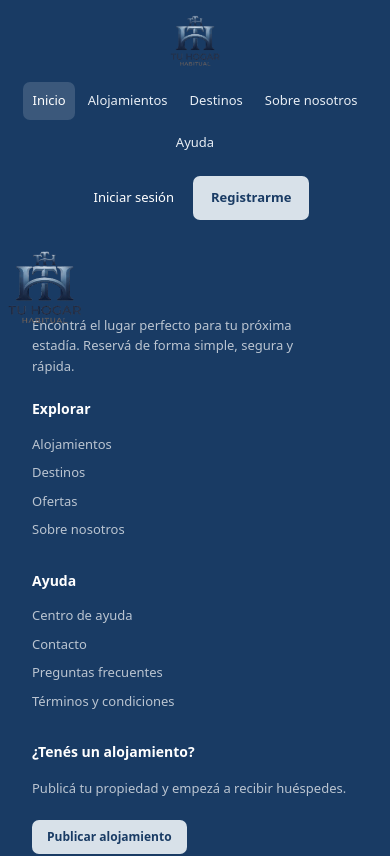
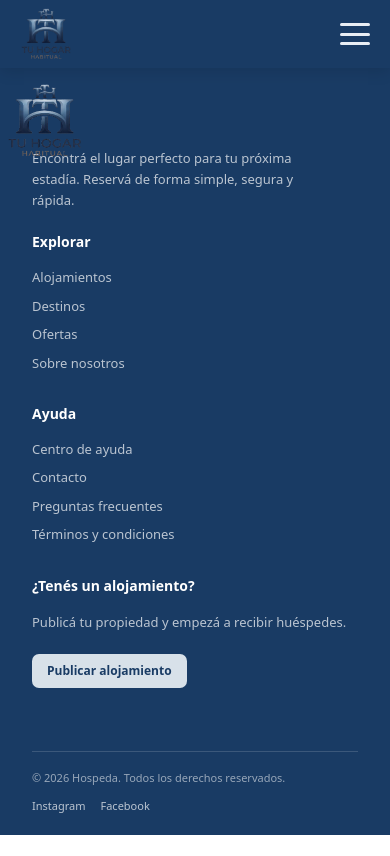
Before and after one commit to nahyuns/thh, an Angular app: page / in a window 390 px wide. Shown: the top 856 px of the page. Built offline with nearby package versions, Linux system fonts and the light colour scheme.

Commit message:
mejore nav

```diff
--- a/src/app/shared/nav/nav.css
+++ b/src/app/shared/nav/nav.css
@@ -2,6 +2,8 @@
   width: 100%;
   background-color: #193b64;
   box-shadow: 0 3px 15px rgba(0, 0, 0, 0.12);
+  position: relative;
+  z-index: 1000;
 }
 
 .nav-contenedor {
@@ -31,6 +33,15 @@
   object-fit: contain;
 }
 
+/* Contenedor principal de los enlaces y acciones */
+.menu-acciones-wrapper {
+  display: flex;
+  align-items: center;
+  justify-content: space-between;
+  flex-grow: 1;
+  gap: 25px;
+}
+
 /* Menú central */
 .menu {
   display: flex;
@@ -42,13 +53,11 @@
 .menu a {
   padding: 11px 13px;
   border-radius: 7px;
-
   color: #e8eef5;
   text-decoration: none;
   font-size: 14px;
   font-weight: 500;
   white-space: nowrap;
-
   transition: 0.2s ease;
 }
 
@@ -90,12 +99,10 @@
   color: #193b64;
   background-color: #d8e1e9;
   border-radius: 7px;
-
   text-decoration: none;
   font-size: 14px;
   font-weight: 700;
   white-space: nowrap;
-
   transition: 0.2s ease;
 }
 
@@ -104,51 +111,90 @@
   transform: translateY(-1px);
 }
 
-/* Adaptación para pantallas pequeñas */
+/* Botón hamburguesa (oculto en escritorio) */
+.menu-toggle {
+  display: none;
+  flex-direction: column;
+  justify-content: space-between;
+  width: 30px;
+  height: 22px;
+  background: transparent;
+  border: none;
+  cursor: pointer;
+  padding: 0;
+  z-index: 101;
+}
+
+.menu-toggle .bar {
+  width: 100%;
+  height: 3px;
+  background-color: #e8eef5;
+  border-radius: 2px;
+  transition: 0.3s ease;
+}
+
+/* --- Adaptación para pantallas pequeñas (Responsive) --- */
 @media (max-width: 1050px) {
   .nav-contenedor {
-    padding: 15px 20px;
-    flex-wrap: wrap;
-    gap: 15px;
+    padding: 0 20px;
+    min-height: 68px;
+  }
+
+  .menu-toggle {
+    display: flex;
+  }
+
+  /* El contenedor pasa a ser un menú desplegable oculto por defecto */
+  .menu-acciones-wrapper {
+    position: absolute;
+    top: 100%;
+    left: 0;
+    width: 100%;
+    background-color: #143052;
+    flex-direction: column;
+    align-items: stretch;
+    gap: 20px;
+    padding: 25px 20px;
+    box-shadow: 0 10px 15px rgba(0, 0, 0, 0.2);
+
+    /* Efecto de despliegue suave */
+    max-height: 0;
+    opacity: 0;
+    overflow: hidden;
+    pointer-events: none;
+    transition: all 0.3s ease-in-out;
+  }
+
+  /* Cuando se abre el menú */
+  .menu-acciones-wrapper.abierto {
+    max-height: 500px;
+    opacity: 1;
+    pointer-events: auto;
   }
 
   .menu {
-    flex-wrap: wrap;
-    gap: 4px;
+    flex-direction: column;
+    align-items: stretch;
+    gap: 5px;
   }
 
   .menu a {
-    padding: 9px;
-    font-size: 13px;
+    padding: 12px 15px;
+    font-size: 15px;
   }
 
   .acciones {
-    gap: 6px;
+    flex-direction: column;
+    width: 100%;
+    gap: 10px;
+    border-top: 1px solid rgba(255, 255, 255, 0.1);
+    padding-top: 15px;
   }
 
   .iniciar,
   .registrar {
-    font-size: 13px;
+    text-align: center;
+    padding: 12px;
+    font-size: 15px;
   }
 }
-
-@media (max-width: 650px) {
-  .nav-contenedor {
-    justify-content: center;
-    padding: 15px;
-  }
-
-  .marca {
-    width: 100%;
-  }
-
-  .menu {
-    width: 100%;
-    justify-content: center;
-  }
-
-  .acciones {
-    width: 100%;
-    justify-content: center;
-  }
-}
--- a/src/app/shared/nav/nav.html
+++ b/src/app/shared/nav/nav.html
@@ -1,43 +1,51 @@
-
 <nav class="navbar-hospedaje">
   <div class="nav-contenedor">
 
+    <!-- Marca / Logo -->
     <a routerLink="/" class="marca">
       <img src="assets/logo.png" alt="Hospeda">
     </a>
 
+    <!-- Botón Hamburguesa para Móviles -->
+    <button class="menu-toggle" (click)="toggleMenu()" [attr.aria-expanded]="menuAbierto" aria-label="Abrir menú">
+      <span class="bar"></span>
+      <span class="bar"></span>
+      <span class="bar"></span>
+    </button>
+
+    <!-- Contenedor desplegable (Menú + Acciones) -->
+    <div class="menu-acciones-wrapper" [class.abierto]="menuAbierto">
+
+      <!-- Menú central -->
       <div class="menu">
-      <a routerLink="/" routerLinkActive="activo"
-         [routerLinkActiveOptions]="{ exact: true }">
+        <a routerLink="/" routerLinkActive="activo" [routerLinkActiveOptions]="{ exact: true }" (click)="cerrarMenu()">
           Inicio
         </a>
-
-      <a routerLink="/alojamientos" routerLinkActive="activo">
+        <a routerLink="/alojamientos" routerLinkActive="activo" (click)="cerrarMenu()">
           Alojamientos
         </a>
-
-      <a routerLink="/montana" routerLinkActive="activo">
+        <a routerLink="/montana" routerLinkActive="activo" (click)="cerrarMenu()">
           Destinos
         </a>
-
-      <a routerLink="/sobre-nosotros" routerLinkActive="activo">
+        <a routerLink="/sobre-nosotros" routerLinkActive="activo" (click)="cerrarMenu()">
           Sobre nosotros
         </a>
-
-      <a href="mailto:contacto@hospeda.com">
+        <a href="mailto:contacto@hospeda.com" (click)="cerrarMenu()">
           Ayuda
         </a>
       </div>
 
+      <!-- Botones de la derecha -->
       <div class="acciones">
-      <a routerLink="/login" class="iniciar">
+        <a routerLink="/login" class="iniciar" (click)="cerrarMenu()">
           Iniciar sesión
         </a>
-
-      <a routerLink="/registro" class="registrar">
+        <a routerLink="/registro" class="registrar" (click)="cerrarMenu()">
           Registrarme
         </a>
       </div>
 
     </div>
+
+  </div>
 </nav>
--- a/src/app/shared/nav/nav.ts
+++ b/src/app/shared/nav/nav.ts
@@ -7,4 +7,14 @@ import { RouterLink, RouterLinkActive } from '@angular/router';
   styleUrl: './nav.css',
   templateUrl: './nav.html',
 })
-export class Nav {}
+export class Nav {
+  menuAbierto: boolean = false;
+
+  toggleMenu() {
+    this.menuAbierto = !this.menuAbierto;
+  }
+
+  cerrarMenu() {
+    this.menuAbierto = false;
+  }
+}
```
Lines whose indentation alone changed are shown as unchanged.
